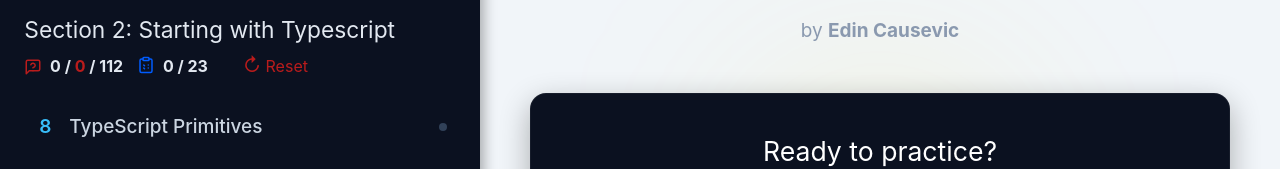
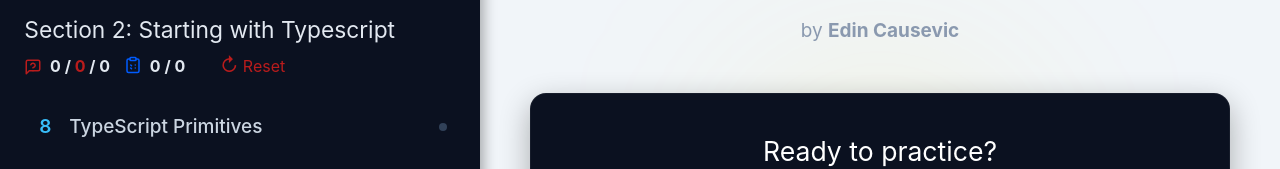
Before and after one commit to edincausevic/TS-practice-app, a React (Vite) app: page / in a window 1280 px wide. Shown: the part 270-439 px from the top of the page. Built offline with nearby package versions, Linux system fonts and the light colour scheme.

Commit message:
stats are working now

```diff
--- a/src/App.jsx
+++ b/src/App.jsx
@@ -58,7 +58,7 @@ function App() {
     setCourseData(getStats(updatedData).allData)
 
     // save on the server
-    saveDB(updatedData)
+    saveDB(getStats(updatedData).allData)
 
     setStats(getStats(updatedData).appStats)
 
@@ -229,7 +229,6 @@ function App() {
 
 
         if(exercise.section === sectionNum) {
-          console.log(exercise)
 
           if(exercise.type === 'title') {
             return {...exercise,
--- a/src/components/MainNav.jsx
+++ b/src/components/MainNav.jsx
@@ -1,6 +1,5 @@
 import { useState } from "react";
 import UdemyLogo from "../assets/udemy_logo.png"
-import { getDB, saveDB } from "../db/init";
 
 const MainNav = ({displayExercise, data, resetSection}) => {
   const [activeLinkId, setActiveLinkId] = useState()
@@ -63,7 +62,7 @@ const MainNav = ({displayExercise, data, resetSection}) => {
                       </svg>
                       <strong> {listItem.totalCorrect || 0} / </strong>
                       <strong style={{color: '#b91c1c'}}>{listItem.totalFalse || 0} </strong>
-                      <strong>/ 112</strong>
+                      <strong>/ {listItem.questionsTotal || 0}</strong>
                     </div>
 
 
@@ -91,7 +90,7 @@ const MainNav = ({displayExercise, data, resetSection}) => {
                         <line x1="15" y1="16" x2="15.01" y2="16"></line>
                       </svg>
                       <strong> {listItem.totalTasksDone || 0} </strong>
-                      <strong>/ 23</strong>
+                      <strong>/ {listItem.tasksTotal}</strong>
                     </div>
 
                     <button onClick={() => resetSection(listItem.section)} style={{marginLeft: '35px', color: '#b91c1c', cursor: 'pointer', fontSize: '16px'}}><span>↻</span> Reset</button>
--- a/src/util/getStats.js
+++ b/src/util/getStats.js
@@ -103,6 +103,7 @@ function getStats(allData) {
     exercise.tasks.forEach(task => {
       if(task.done) totalTasksDone++
     })
+
   });
 
   // add stats to the data so menu can show it
@@ -116,7 +117,6 @@ function getStats(allData) {
       exercise.totalFalse = sections[exercise.section].totalFalse
       exercise.totalTasksDone =  sections[exercise.section].totalTasksDone
     }
-
   })
 
   return {
```
Also changed, not shown: src/db/seed_data.js.
